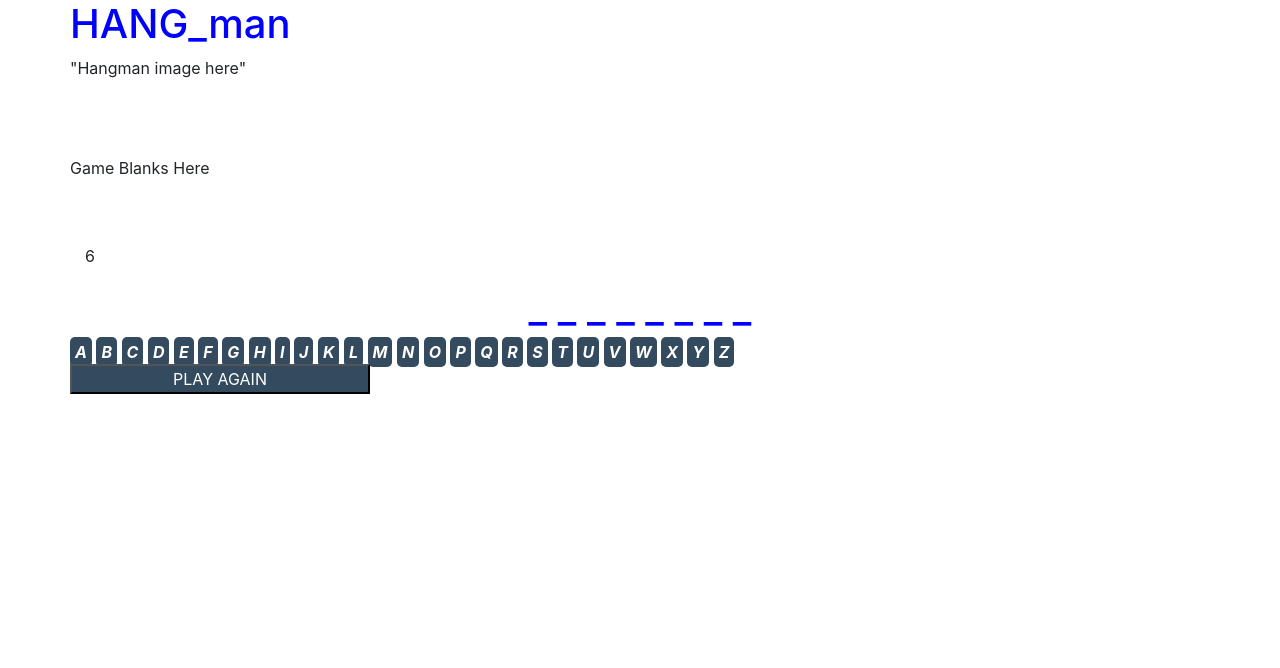
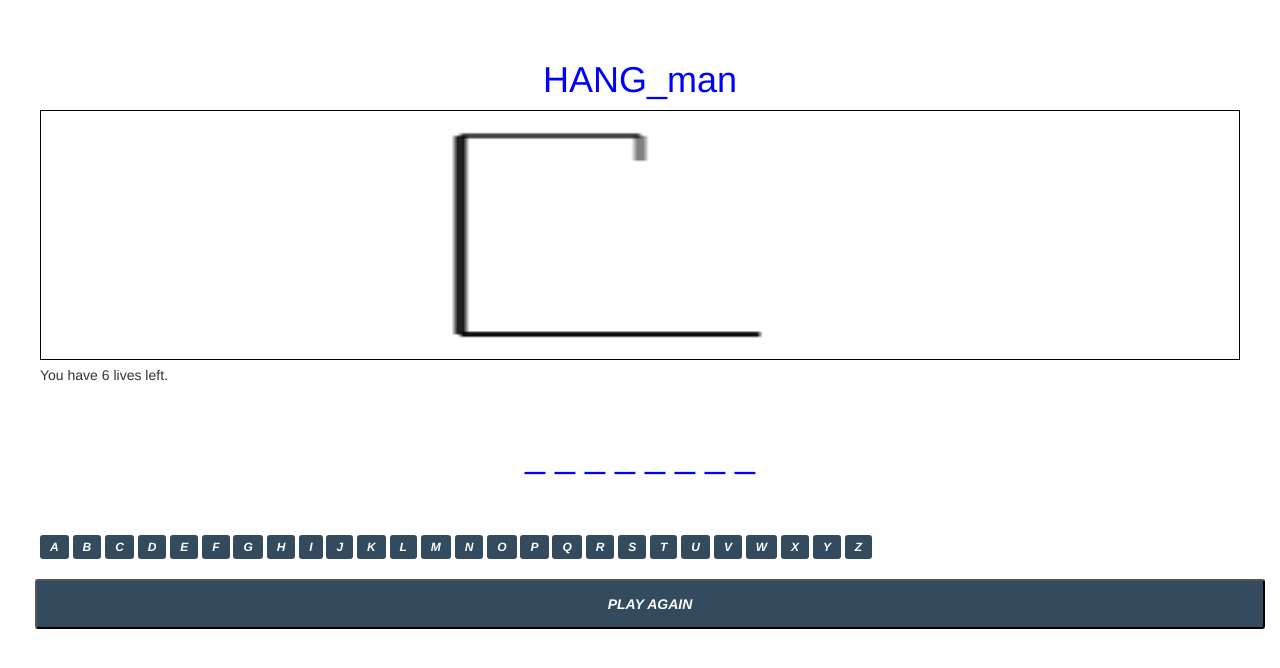
Before and after one commit to CherylHankins/hang_man, a plain HTML site: page index.html in a window 1280 px wide. Both pictures are taken after a click on the button "PLAY AGAIN". Drawn offline with nearby package versions, Linux system fonts and the light colour scheme.

Commit message:
add canvas hangman images hookup new game button

```diff
--- a/css/styles.css
+++ b/css/styles.css
@@ -1,3 +1,6 @@
+html {
+  margin: 40px;
+}
 h1 {
     color: blue;
     text-align: center;
@@ -6,29 +9,45 @@ h1 {
   height: auto;
   width: auto;
 }
+#letterbank {
+  line-height: 45px;
+}
 #letters a {
     color: white;
     background-color: rgb(52, 74, 95);
-    border-radius: 5px;
+    border-radius: 3px;
     font-style: italic;
     font-weight: bold;
-    border: 25px 25px 25px 25px;
+    margin: 0px; 3px; 3px; 0px;
     cursor: pointer;
     text-align: center;
-    padding: 5px;
 }
 #letters a:hover {
-  color: red;
+  background-color: red;
 }
 #game_word {
     font-family: arial black;
     font-size: 30px;
 }
 #playAgainButton {
-    width:300px;
+    height: 50px;
     color: white;
     background-color: rgb(52, 74, 95);
+    text-align: center;
+    border-radius: 3px;
+    font-style: italic;
+    font-weight: bold;
+    cursor: pointer;
+
+    margin: 10px;
 }
-#hangman_image {
-    height:100px;
+#myCanvas{
+  width: 100%;
+  height: 250px;
+
+  text-align: center;
 }
+.disabled {
+  opacity: 0.5;
+  color: black;
+}
--- a/index.html
+++ b/index.html
@@ -12,72 +12,79 @@
     <!-- our CSS -->
   <link rel="stylesheet" href="css/styles.css"/>
 
-
 </head>
 <body>
     <!-- set up Bootstrap container for heading -->
   <div class= "container">
     <div class= "row">
+      <div class = "col-xs-12">
       <h1>HANG_man</h1>
+      </div>
     </div>
   </div>
     <!-- set up Bootstrap container for game area -->
   <div class= "container">
     <div class= "row">
         <!-- empty hangman noose here -->
-      <div id= "hangman_image">"Hangman image here"</div>
-    </div>
+
+     <canvas id="myCanvas" "col-xs-12" width="200" height= "100" style="border:1px solid #000000;">
+     </canvas>
+
       <div class= "row">
-        <!-- random puzzle here (blanks for each letter) -->
-      <div id= "game_blanks">Game Blanks Here
-        <p class= "letter"</p>
+
+        <div id= "header">
+          <div class = "col-xs-12">
+          <p>You have <span id= "lives"></span> lives left.</p>
+            <br>
+
+          </p>
+          <h1 id= "WORD">_ _ _ _ </h1>
+          <br><br>
+         </div>
       </div>
     </div>
-    <br><br>
-    <div id= "header">
-      <p You have <span id= "lives">7</span>Lives left.
-        <br>
-        There are <span id= "numLetters">0</span>Letters in this word.
-      </p>
-      <h1 id= "WORD">_ _ _ _ </h1>
-    </div>
     <div class= "row" id= "letterbank">
+      <div class = "col-xs-12">
     <!-- interactive letter selection here -->
     <!-- may need to change, taking up too much space -->
       <div id="letters">
-        <a id="a">A</a>
-        <a id="b">B</a>
-        <a id="c">C</a>
-        <a id="d">D</a>
-        <a id="e">E</a>
-        <a id="f">F</a>
-        <a id="g">G</a>
-        <a id="h">H</a>
-        <a id="i">I</a>
-        <a id="j">J</a>
-        <a id="k">K</a>
-        <a id="l">L</a>
-        <a id="m">M</a>
-        <a id="n">N</a>
-        <a id="o">O</a>
-        <a id="p">P</a>
-        <a id="q">Q</a>
-        <a id="r">R</a>
-        <a id="s">S</a>
-        <a id="t">T</a>
-        <a id="u">U</a>
-        <a id="v">V</a>
-        <a id="w">W</a>
-        <a id="x">X</a>
-        <a id="y">Y</a>
-        <a id="z">Z</a>
+        <a id="a" class="btn-sm">A</a>
+        <a id="b" class="btn-sm">B</a>
+        <a id="c" class="btn-sm">C</a>
+        <a id="d" class="btn-sm">D</a>
+        <a id="e" class="btn-sm">E</a>
+        <a id="f" class="btn-sm">F</a>
+        <a id="g" class="btn-sm">G</a>
+        <a id="h" class="btn-sm">H</a>
+        <a id="i" class="btn-sm">I</a>
+        <a id="j" class="btn-sm">J</a>
+        <a id="k" class="btn-sm">K</a>
+        <a id="l" class="btn-sm">L</a>
+        <a id="m" class="btn-sm">M</a>
+        <a id="n" class="btn-sm">N</a>
+        <a id="o" class="btn-sm">O</a>
+        <a id="p" class="btn-sm">P</a>
+        <a id="q" class="btn-sm">Q</a>
+        <a id="r" class="btn-sm">R</a>
+        <a id="s" class="btn-sm">S</a>
+        <a id="t" class="btn-sm">T</a>
+        <a id="u" class="btn-sm">U</a>
+        <a id="v" class="btn-sm">V</a>
+        <a id="w" class="btn-sm">W</a>
+        <a id="x" class="btn-sm">X</a>
+        <a id="y" class="btn-sm">Y</a>
+        <a id="z" class="btn-sm">Z</a>
       </div>
     </div>
+  </div>
     <div class= "row">
-      <div><button id="playAgainButton">PLAY AGAIN</button></div>
+      <divclass = "col-xs-12"><button id="playAgainButton" onClick = "newGame()" class="btn-block">PLAY AGAIN</button></div>
     </div>
+
 </div>
   <script type= "text/javascript" src= "scripts/hang_man.js"></script>
+
+
 </body>
 
 </html>
--- a/scripts/hang_man.js
+++ b/scripts/hang_man.js
@@ -8,13 +8,15 @@ var model= {
   gameLines: [],
   // Total lives for game
   lives: 7,
-  //numInWordBank: Words.length,
+  //number of incorrect guesses
+  numWrong: 0,
   // current Game Word
   word: "",
   wordLine: ""
 }
+
 // list of game words
-var launchCodeWords = ["launchCode", "javaScript",
+var launchCodeWords = ["launchcode", "javascript",
       "python", "cascading style sheet", "document",
       "object oriented programming", "function",
       "server", "frontend", "backend", "attribute",
@@ -26,32 +28,24 @@ var launchCodeWords = ["launchCode", "javaScript",
 function getLaunchCodeWord() {
   rand = [Math.floor(Math.random() * launchCodeWords.length)];
   model.word = launchCodeWords[rand];
-  //gameLetters = word.split("");
-  //model.gameWord.push(gameLetters);
-  //setGameboard();
 }
 
 // create game board with appropriate blank lines
 // and spaces between words
 function setGameboard(){
+  hangman();
   getLaunchCodeWord();
-  //var answerArray = [];
   for (var i= 0; i< model.word.length; i++) {
-      //if (word[i] === " "){
-          //answerArray [i] = "\u00A0 \u00A0";
-      //}
-      //else{
-        //  answerArray [i] = "___ ";
-      //}
-    //$("#game_blanks").html(answerArray);
     model.gameWord[i] = model.word.charAt(i);
+    if (model.gameWord[i] === " "){
+      model.gameLines[i] = "\u00A0\u00A0";
+    }else{
     model.gameLines[i] = "_ ";
    }
-  //model.wordLine = model.gameLines.join("");
-  $("#WORD").html(model.gameLines);
-  $("#numLetters").html(model.word.length);
+  }
 }
 
+// update letter in Gameword or hangman image
 function updateLetter(letter) {
   var changes = 0;
   for (var i= 0; i< model.word.length; i++) {
@@ -61,181 +55,358 @@ function updateLetter(letter) {
       changes = changes + 1;
     }
   }
+
   if(changes < 1) {
     model.lives -= 1;
+    model.numWrong = model.numWrong + 1;
     $("#lives").html(model.lives);
   }
+
   model.wordLine = model.gameLines.join("");
   $("#WORD").html(model.wordLine);
 
   var word1 = model.gameWord.join("");
   var word2 = model.gameLines.join("");
 
+  word1 = word1.replace(/\s/g, '');
+  word2 = word2.replace(/\s/g, '');
+
+  if(model.numWrong == 2){
+    head();
+  }
+  if(model.numWrong == 3){
+    body();
+  }
+  if(model.numWrong == 4){
+    leftArm();
+  }
+  if(model.numWrong == 5){
+    rightArm();
+  }
+  if(model.numWrong == 6){
+    leftLeg();
+  }
+  if(model.numWrong == 7){
+    rightLeg();
+  }
   if(word1 == word2) {
     alert("Winner");
   }
   if (model.lives < 1) {
-    $("#WORD").html(word1);
+    $("#WORD").html(model.word);
     alert("Loser");
   }
 }
 
+//clear hangman image
+function clearCanvas(){
+  var c = document.getElementById("myCanvas");
+  var ctx = c.getContext("2d");
+  ctx.beginPath();
+  ctx.save();
+  ctx.setTransform(1,0,0,1,0,0);
+  ctx.clearRect(0, 0, 200, 100);
+  ctx.restore();
+}
+
+//start new game
+function newGame(){
+  model.gameWord = [];
+  model.gameLines = [];
+  model.lives = 6;
+  model.word = "";
+  model.wordLine = "";
+  model.numWrong = 1;
+  $("#lives").html(model.lives);
+  clearCanvas();
+  resetLetterBank();
+  setGameboard();
+  $("#WORD").html(model.gameLines);
+}
+
+//reset letterbank for new game
+function resetLetterBank(){
+  $("#a").removeClass("disabled");
+  $("#b").removeClass("disabled");
+  $("#c").removeClass("disabled");
+  $("#d").removeClass("disabled");
+  $("#e").removeClass("disabled");
+  $("#f").removeClass("disabled");
+  $("#g").removeClass("disabled");
+  $("#h").removeClass("disabled");
+  $("#i").removeClass("disabled");
+  $("#j").removeClass("disabled");
+  $("#k").removeClass("disabled");
+  $("#l").removeClass("disabled");
+  $("#m").removeClass("disabled");
+  $("#n").removeClass("disabled");
+  $("#o").removeClass("disabled");
+  $("#p").removeClass("disabled");
+  $("#q").removeClass("disabled");
+  $("#r").removeClass("disabled");
+  $("#s").removeClass("disabled");
+  $("#t").removeClass("disabled");
+  $("#u").removeClass("disabled");
+  $("#v").removeClass("disabled");
+  $("#w").removeClass("disabled");
+  $("#x").removeClass("disabled");
+  $("#y").removeClass("disabled");
+  $("#z").removeClass("disabled");
+}
+
+//read letter selection and disable button
 $(function() {
   $("#a").click(function(event){
-    event.preventDefault();
     updateLetter("a");
+    $("#a").addClass("disabled");
   });
 });
 $(function() {
   $("#b").click(function(event){
-    event.preventDefault();
     updateLetter("b");
+    $("#b").addClass("disabled");
   });
 });
 $(function() {
   $("#c").click(function(event){
-    event.preventDefault();
     updateLetter("c");
+    $("#c").addClass("disabled");
   });
 });
 $(function() {
   $("#d").click(function(event){
-    event.preventDefault();
       updateLetter("d");
+    $("#d").addClass("disabled");
   });
 });
 $(function() {
   $("#e").click(function(event){
-    event.preventDefault();
       updateLetter("e");
+    $("#e").addClass("disabled");
   });
 });
 $(function() {
   $("#f").click(function(event){
-    event.preventDefault();
     updateLetter("f");
+    $("#f").addClass("disabled");
   });
 });
 $(function() {
   $("#g").click(function(event){
-    event.preventDefault();
       updateLetter("g");
+    $("#g").addClass("disabled");
   });
 });
 $(function() {
   $("#h").click(function(event){
-    event.preventDefault();
         updateLetter("h");
+    $("#h").addClass("disabled");
   });
 });
 $(function() {
   $("#i").click(function(event){
-    event.preventDefault();
     updateLetter("i");
+    $("#i").addClass("disabled");
   });
 });
 $(function() {
   $("#j").click(function(event){
-    event.preventDefault();
       updateLetter("j");
+    $("#j").addClass("disabled");
   });
 });
 $(function() {
   $("#k").click(function(event){
-    event.preventDefault();
     updateLetter("k");
+    $("#k").addClass("disabled");
   });
 });
 $(function() {
   $("#l").click(function(event){
     event.preventDefault();
     updateLetter("l");
+    $("#l").addClass("disabled");
   });
 });
 $(function() {
   $("#m").click(function(event){
     event.preventDefault();
     updateLetter("m");
+    $("#m").addClass("disabled");
   });
 });
 $(function() {
   $("#n").click(function(event){
     event.preventDefault();
     updateLetter("n");
+    $("#n").addClass("disabled");
   });
 });
 $(function() {
   $("#o").click(function(event){
     event.preventDefault();
     updateLetter("o");
+    $("#o").addClass("disabled");
   });
 });
 $(function() {
   $("#p").click(function(event){
     event.preventDefault();
     updateLetter("p");
+    $("#p").addClass("disabled");
   });
 });
 $(function() {
   $("#q").click(function(event){
     event.preventDefault();
     updateLetter("q");
+    $("#q").addClass("disabled");
   });
 });
 $(function() {
   $("#r").click(function(event){
     event.preventDefault();
     updateLetter("r");
+    $("#r").addClass("disabled");
   });
 });
 $(function() {
   $("#s").click(function(event){
     event.preventDefault();
     updateLetter("s");
+    $("#s").addClass("disabled");
   });
 });
 $(function() {
   $("#t").click(function(event){
     event.preventDefault();
     updateLetter("t");
+    $("#t").addClass("disabled");
   });
 });
 $(function() {
   $("#u").click(function(event){
     event.preventDefault();
     updateLetter("u");
+    $("#u").addClass("disabled");
   });
 });
 $(function() {
   $("#v").click(function(event){
     event.preventDefault();
     updateLetter("v");
+    $("#v").addClass("disabled");
   });
 });
 $(function() {
   $("#w").click(function(event){
     event.preventDefault();
     updateLetter("w");
+    $("#w").addClass("disabled");
   });
 });
 $(function() {
   $("#x").click(function(event){
     event.preventDefault();
     updateLetter("x");
+    $("#x").addClass("disabled");
   });
 });
 $(function() {
   $("#y").click(function(event){
     event.preventDefault();
     updateLetter("y");
+    $("#y").addClass("disabled");
   });
 });
 $(function() {
   $("#z").click(function(event){
     event.preventDefault();
     updateLetter("z");
+    $("#z").addClass("disabled");
   });
 });
+
+//DRAW HANGMAN body parts
+//starting hangman image
+//bottom line
+function hangman(){
+    var c = document.getElementById("myCanvas");
+    var ctx = c.getContext("2d");
+    ctx.moveTo(70,90);
+    ctx.lineTo(120,90);
+    ctx.stroke();
+    //left side
+    var c = document.getElementById("myCanvas");
+    var ctx = c.getContext("2d");
+    ctx.moveTo(70,90);
+    ctx.lineTo(70,10);
+    ctx.stroke();
+    //top bar
+    var c = document.getElementById("myCanvas");
+    var ctx = c.getContext("2d");
+    ctx.moveTo(70,10);
+    ctx.lineTo(100,10);
+    ctx.stroke();
+    //noose
+    var c = document.getElementById("myCanvas");
+    var ctx = c.getContext("2d");
+    ctx.moveTo(100,10);
+    ctx.lineTo(100,20);
+    ctx.stroke();
+}
+function head(){
+    var c = document.getElementById("myCanvas");
+    var ctx = c.getContext("2d");
+    ctx.beginPath();
+    ctx.arc(100,30,10,0,2*Math.PI);
+    ctx.stroke();
+    ctx.moveTo(95,27);
+    ctx.lineTo(95,28);
+    ctx.stroke();
+    ctx.moveTo(105,27);
+    ctx.lineTo(105,28);
+    ctx.stroke();
+    ctx.moveTo(97,34);
+    ctx.lineTo(103,34);
+    ctx.stroke();
+    ctx.closePath();
+}
+function body(){
+    var c = document.getElementById("myCanvas");
+    var ctx = c.getContext("2d");
+    ctx.moveTo(100,40);
+    ctx.lineTo(100,70);
+    ctx.stroke();
+}
+function leftArm(){
+    var c = document.getElementById("myCanvas");
+    var ctx = c.getContext("2d");
+    ctx.moveTo(100,50);
+    ctx.lineTo(85,60);
+    ctx.stroke();
+}
+function rightArm(){
+    var c = document.getElementById("myCanvas");
+    var ctx = c.getContext("2d");
+    ctx.moveTo(100,50);
+    ctx.lineTo(115,60);
+    ctx.stroke();
+}
+function leftLeg(){
+    var c = document.getElementById("myCanvas");
+    var ctx = c.getContext("2d");
+    ctx.moveTo(100,70);
+    ctx.lineTo(85,80);
+    ctx.stroke();
+}
+function rightLeg(){
+    var c = document.getElementById("myCanvas");
+    var ctx = c.getContext("2d");
+    ctx.moveTo(100,70);
+    ctx.lineTo(115,80);
+    ctx.stroke();
+}
 
 console.log(getLaunchCodeWord());
 console.log(setGameboard());
```
Lines whose indentation alone changed are shown as unchanged.
